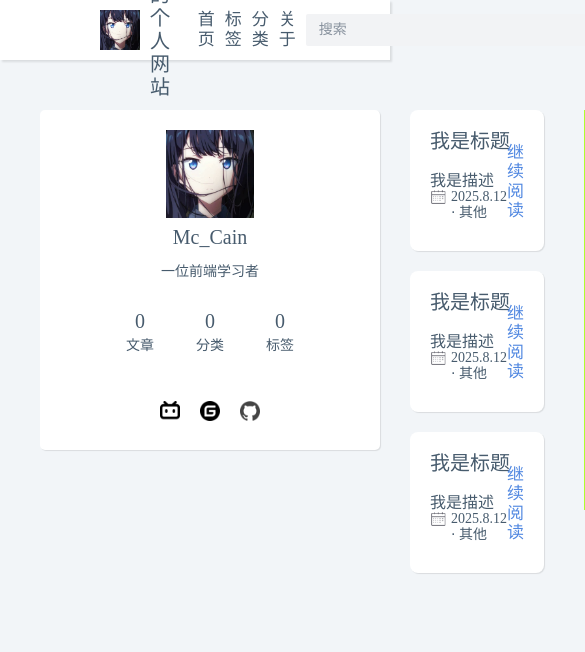
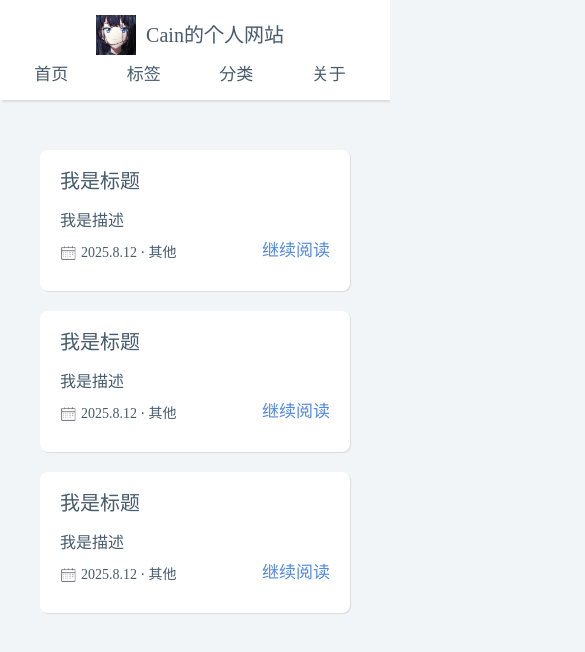
Before and after one commit to cjw260/myBlog, a Vue app: page / in a window 390 px wide. Shown: the top 652 px of the page, 585 px wide, since content can reach past the window. Built offline with nearby package versions, Linux system fonts and the light colour scheme; a web font is replaced by a local one.

Commit message:
自适应

```diff
--- a/src/views/Layout/components/AvatarContainer.vue
+++ b/src/views/Layout/components/AvatarContainer.vue
@@ -13,10 +13,6 @@ const isHover3 = ref(false);
 </script>
 
 <template>
-  <div
-      class="leftContainer"
-      style="width: 20%; height: 400px; margin-right: 30px;flex:0 0 300px"
-    >
       <div
         class="avatarContainer"
         style="
@@ -152,7 +148,7 @@ const isHover3 = ref(false);
           </a>
         </div>
       </div>
-    </div>
+
 </template>
 <style scoped>
 .digitalItem {
--- a/src/views/Layout/index-layout.vue
+++ b/src/views/Layout/index-layout.vue
@@ -1,11 +1,53 @@
 <script setup>
-import AvatarContainer from './components/AvatarContainer.vue';
+import AvatarContainer from "./components/AvatarContainer.vue";
 </script>
 
 <template>
-  <div
-    class="layoutContainer"
-    style="
+  <div class="layoutContainer">
+    <div class="layoutLeftContainer">
+      <router-link class="avatarContainer">
+        <img class="img1" src="@/assets/img/avatar.jpg" />
+        <div class="myNameText">Cain的个人网站</div>
+      </router-link>
+      <div class="labelMainContainer">
+        <router-link class="label">首页</router-link>
+        <router-link class="label">标签</router-link>
+        <router-link class="label">分类</router-link>
+        <router-link class="label">关于</router-link>
+      </div>
+      <div class="search">
+        <a-input-search placeholder="搜索" />
+      </div>
+    </div>
+  </div>
+  <div class="mainContainer">
+    <div class="leftContainer">
+      <AvatarContainer></AvatarContainer>
+    </div>
+
+    <router-view></router-view>
+    <div class="rightContainer"></div>
+  </div>
+</template>
+
+<style scoped>
+/* 桌面端（大屏） */
+@media (min-width: 1200px) {
+  .label {
+    color: #475b6d;
+    font-size: 17px;
+    margin-right: 10px;
+    text-decoration: none;
+  }
+  .label:hover {
+    color: #52c41a;
+  }
+  .layoutContainer,
+  .layoutLeftContainer,
+  .mainContainer {
+    box-sizing: border-box; /* 让 width 包含 padding 和 border */
+  }
+  .layoutContainer {
     background-color: white;
     width: 100%;
     height: 60px;
@@ -15,86 +57,68 @@ import AvatarContainer from './components/AvatarContainer.vue';
     position: relative;
     left: 0;
     top: 0;
-    "
-  >
-    <div
-      class="layoutLeftContainer"
-      style="height: 100%; width: 100%; display: flex"
-    >
-      <router-link
-        class="avatarContainer"
-        style="
+  }
+  .layoutLeftContainer {
+    height: 100%;
+    width: 100%;
+    display: flex;
+  }
+  .avatarContainer {
     height: 100%;
     width: 200px;
     display: flex;
     align-items: center;
     margin-right: 10px;
     text-decoration: none;
-        "
-      >
-        <img
-          style="height: 100%; margin-right: 10px"
-          src="@/assets/img/avatar.jpg"
-        />
-        <div
-          style="
+  }
+  .img1 {
+    height: 40px;
+    margin-right: 10px;
+  }
+  .myNameText {
     height: 100%;
     display: flex;
     justify-content: center;
     align-items: center;
     font-size: 20px;
     color: #475b6d;
-          "
-        >
-          Cain的个人网站
-        </div>
-      </router-link>
-      <div
-        class="mainContainer"
-        style="display: flex; justify-content: center; align-items: center;"
-      >
-        <router-link style="text-decoration: none" class="label"
-          >首页</router-link
-        >
-        <router-link style="text-decoration: none" class="label"
-          >标签</router-link
-        >
-        <router-link style="text-decoration: none" class="label"
-          >分类</router-link
-        >
-        <router-link style="text-decoration: none" class="label"
-          >关于</router-link
-        >
-      </div>
-      <div style="display: flex; align-items: center">
-        <a-input-search :style="{ width: '320px' }" placeholder="搜索" />
-      </div>
-    </div>
-  </div>
-  <div
-    class="mainContainer"
-    style="
+  }
+  .labelMainContainer {
+    display: flex;
+    justify-content: center;
+    align-items: center;
+  }
+  .search {
+    display: flex;
+    align-items: center;
+  }
+  .leftContainer {
+    width: 20%;
+    height: 400px;
+    margin-right: 30px;
+    flex: 0 0 300px;
+  }
+  .mainContainer {
     width: 100%;
     padding: 50px 40px 50px 40px;
     display: flex;
     justify-content: space-between;
     gap: 40px;
-    "
-  >
-    <AvatarContainer></AvatarContainer>
-    <router-view></router-view>
-    <div
-      class="rightContainer"
-      style="background-color: greenyellow; width: 20%; height: 400px;flex:0 0 300px"
-    ></div>
-  </div>
-</template>
-
-<style scoped>
+  }
+  .rightContainer {
+    background-color: greenyellow;
+    width: 20%;
+    height: 400px;
+    flex: 0 0 300px;
+  }
+}
+/* 平板（横屏）或小屏笔记本 */
+@media (min-width: 901px) and (max-width: 1199px) {
   .label {
     color: #475b6d;
     font-size: 17px;
     margin-right: 10px;
+    text-decoration: none;
   }
   .label:hover {
     color: #52c41a;
@@ -104,5 +128,245 @@ import AvatarContainer from './components/AvatarContainer.vue';
   .mainContainer {
     box-sizing: border-box; /* 让 width 包含 padding 和 border */
   }
-
+  .layoutContainer {
+    background-color: white;
+    width: 100%;
+    height: 60px;
+    box-sizing: border-box;
+    padding: 10px 10px 10px 100px;
+    box-shadow: 2px 2px 2px rgba(0, 0, 0, 0.1);
+    position: relative;
+    left: 0;
+    top: 0;
+  }
+  .layoutLeftContainer {
+    height: 100%;
+    width: 100%;
+    display: flex;
+  }
+  .avatarContainer {
+    height: 100%;
+    width: 200px;
+    display: flex;
+    align-items: center;
+    margin-right: 10px;
+    text-decoration: none;
+  }
+  .img1 {
+    height: 40px;
+    margin-right: 10px;
+  }
+  .myNameText {
+    height: 100%;
+    display: flex;
+    justify-content: center;
+    align-items: center;
+    font-size: 20px;
+    color: #475b6d;
+  }
+  .labelMainContainer {
+    display: flex;
+    justify-content: center;
+    align-items: center;
+  }
+  .search {
+    display: flex;
+    align-items: center;
+  }
+  .leftContainer {
+    width: 20%;
+    height: 400px;
+    margin-right: 30px;
+    flex: 0 0 300px;
+    display: none;
+  }
+  .mainContainer {
+    width: 100%;
+    padding: 50px 40px 50px 40px;
+    display: flex;
+    justify-content: space-between;
+    gap: 40px;
+  }
+  .rightContainer {
+    background-color: greenyellow;
+    width: 20%;
+    height: 400px;
+    flex: 0 0 300px;
+    display: none;
+  }
+}
+/* 平板（竖屏） */
+@media (min-width: 601px) and (max-width: 900px) {
+  .label {
+    color: #475b6d;
+    font-size: 17px;
+    margin-right: 10px;
+    text-decoration: none;
+  }
+  .label:hover {
+    color: #52c41a;
+  }
+  .layoutContainer,
+  .layoutLeftContainer,
+  .mainContainer {
+    box-sizing: border-box; /* 让 width 包含 padding 和 border */
+  }
+  .layoutContainer {
+    background-color: white;
+    width: 100%;
+    height: 100px;
+    box-sizing: border-box;
+    padding: 10px 10px 10px 10px;
+    box-shadow: 2px 2px 2px rgba(0, 0, 0, 0.1);
+    position: relative;
+    left: 0;
+    top: 0;
+  }
+  .layoutLeftContainer {
+    height: 100%;
+    width: 100%;
+    display: flex;
+    flex-wrap: wrap;
+    justify-content: center;
+  }
+  .avatarContainer {
+    width: 100%;
+    display: flex;
+    align-items: center;
+    margin-right: 10px;
+    text-decoration: none;
+    justify-content: center;
+  }
+  .img1 {
+    height: 40px;
+    margin-right: 10px;
+  }
+  .myNameText {
+    height: 100%;
+    display: flex;
+    justify-content: center;
+    align-items: center;
+    font-size: 20px;
+    color: #475b6d;
+  }
+  .labelMainContainer {
+    width: 100%;
+    display: flex;
+    justify-content: space-around;
+    align-items: center;
+  }
+  .search {
+    display: flex;
+    align-items: center;
+    display: none;
+  }
+  .leftContainer {
+    width: 20%;
+    height: 400px;
+    margin-right: 30px;
+    flex: 0 0 300px;
+    display: none;
+  }
+  .mainContainer {
+    width: 100%;
+    padding: 50px 40px 50px 40px;
+    display: flex;
+    justify-content: space-between;
+    gap: 40px;
+  }
+  .rightContainer {
+    background-color: greenyellow;
+    width: 20%;
+    height: 400px;
+    flex: 0 0 300px;
+    display: none;
+  }
+}
+/* 移动端（手机） */
+@media (max-width: 600px) {
+  .label {
+    color: #475b6d;
+    font-size: 17px;
+    margin-right: 10px;
+    text-decoration: none;
+  }
+  .label:hover {
+    color: #52c41a;
+  }
+  .layoutContainer,
+  .layoutLeftContainer,
+  .mainContainer {
+    box-sizing: border-box; /* 让 width 包含 padding 和 border */
+  }
+  .layoutContainer {
+    background-color: white;
+    width: 100%;
+    height: 100px;
+    box-sizing: border-box;
+    padding: 10px 10px 10px 10px;
+    box-shadow: 2px 2px 2px rgba(0, 0, 0, 0.1);
+    position: relative;
+    left: 0;
+    top: 0;
+  }
+  .layoutLeftContainer {
+    height: 100%;
+    width: 100%;
+    display: flex;
+    flex-wrap: wrap;
+    justify-content: center;
+  }
+  .avatarContainer {
+    width: 100%;
+    display: flex;
+    align-items: center;
+    margin-right: 10px;
+    text-decoration: none;
+    justify-content: center;
+  }
+  .img1 {
+    height: 40px;
+    margin-right: 10px;
+  }
+  .myNameText {
+    height: 100%;
+    display: flex;
+    justify-content: center;
+    align-items: center;
+    font-size: 20px;
+    color: #475b6d;
+  }
+  .labelMainContainer {
+    width: 100%;
+    display: flex;
+    justify-content: space-around;
+    align-items: center;
+  }
+  .search {
+    display: flex;
+    align-items: center;
+    display: none;
+  }
+  .leftContainer {
+    width: 20%;
+    height: 400px;
+    margin-right: 30px;
+    flex: 0 0 300px;
+    display: none;
+  }
+  .mainContainer {
+    width: 100%;
+    padding: 50px 40px 50px 40px;
+    display: flex;
+    justify-content: space-between;
+    gap: 40px;
+  }
+  .rightContainer {
+    background-color: greenyellow;
+    width: 20%;
+    height: 400px;
+    flex: 0 0 300px;
+    display: none;
+  }
+}
 </style>
```
Lines whose indentation alone changed are shown as unchanged.
